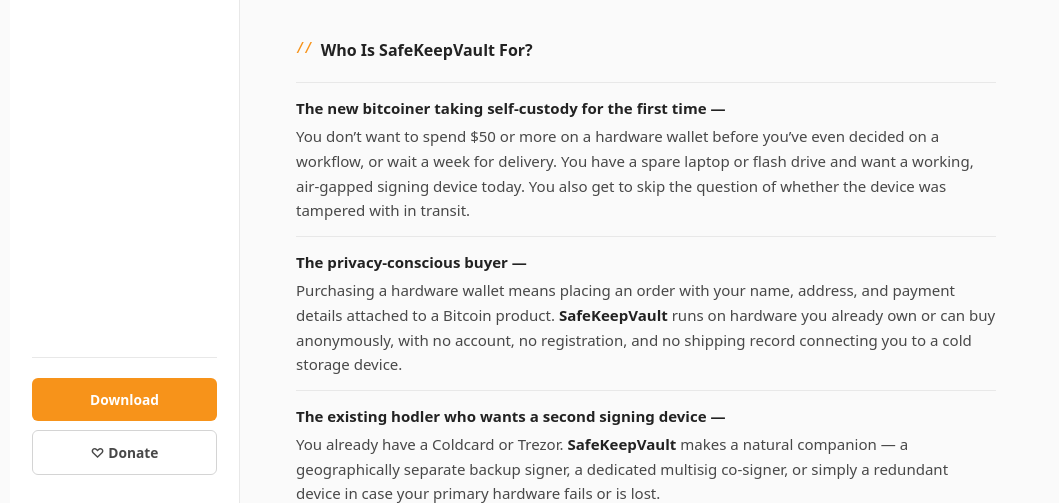
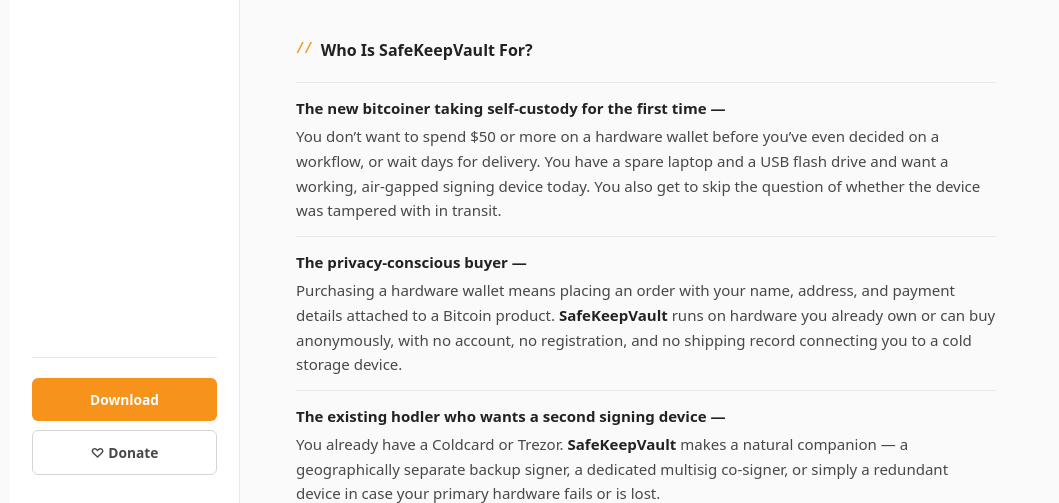
Before and after one commit to Pasalon0404/Safekeep-Website, a plain HTML site: page compare.html in a window 1280 px wide. Shown: the part 297-800 px from the top of the page, without its empty margins (109-1168 px from the left). Drawn offline with Linux system fonts and the light colour scheme.

```diff
--- a/compare.html
+++ b/compare.html
@@ -191,7 +191,7 @@
                 <ul class="docs-list">
                     <li>
                         <strong>The new bitcoiner taking self-custody for the first time &mdash;</strong>
-                        You don&rsquo;t want to spend $50 or more on a hardware wallet before you&rsquo;ve even decided on a workflow, or wait a week for delivery. You have a spare laptop or flash drive and want a working, air-gapped signing device today. You also get to skip the question of whether the device was tampered with in transit.
+                        You don&rsquo;t want to spend $50 or more on a hardware wallet before you&rsquo;ve even decided on a workflow, or wait days for delivery. You have a spare laptop and a USB flash drive and want a working, air-gapped signing device today. You also get to skip the question of whether the device was tampered with in transit.
                     </li>
                     <li>
                         <strong>The privacy-conscious buyer &mdash;</strong>
```
